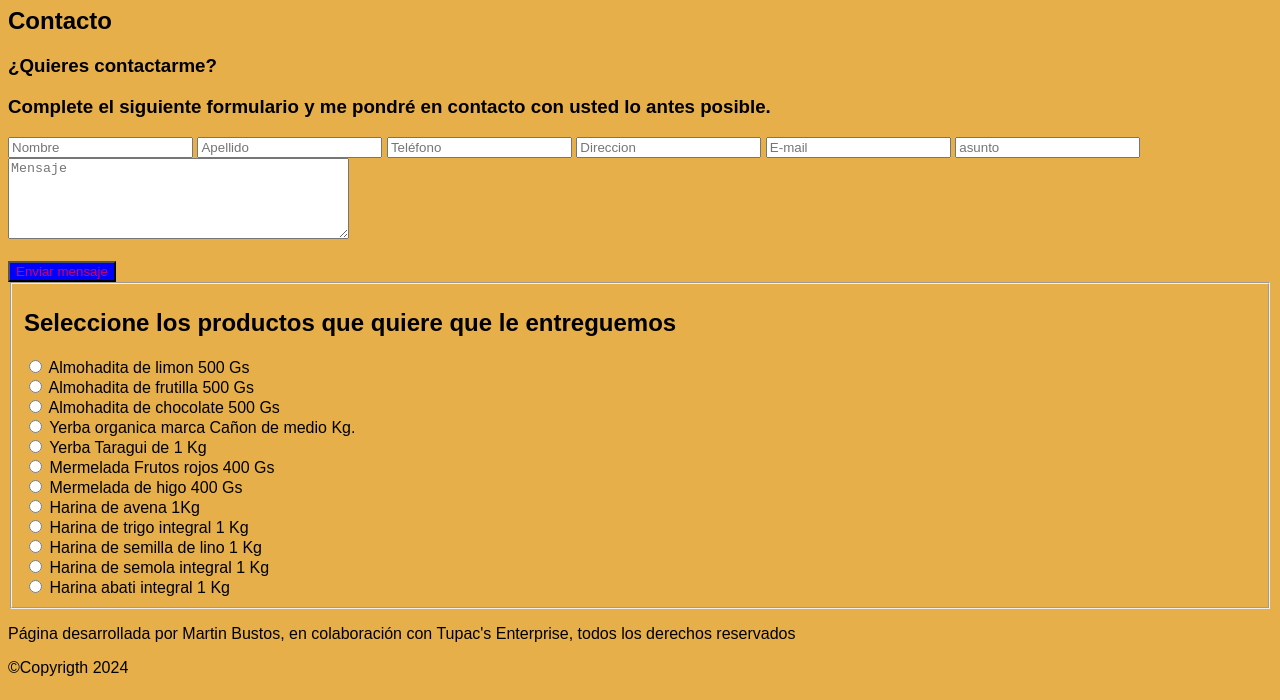
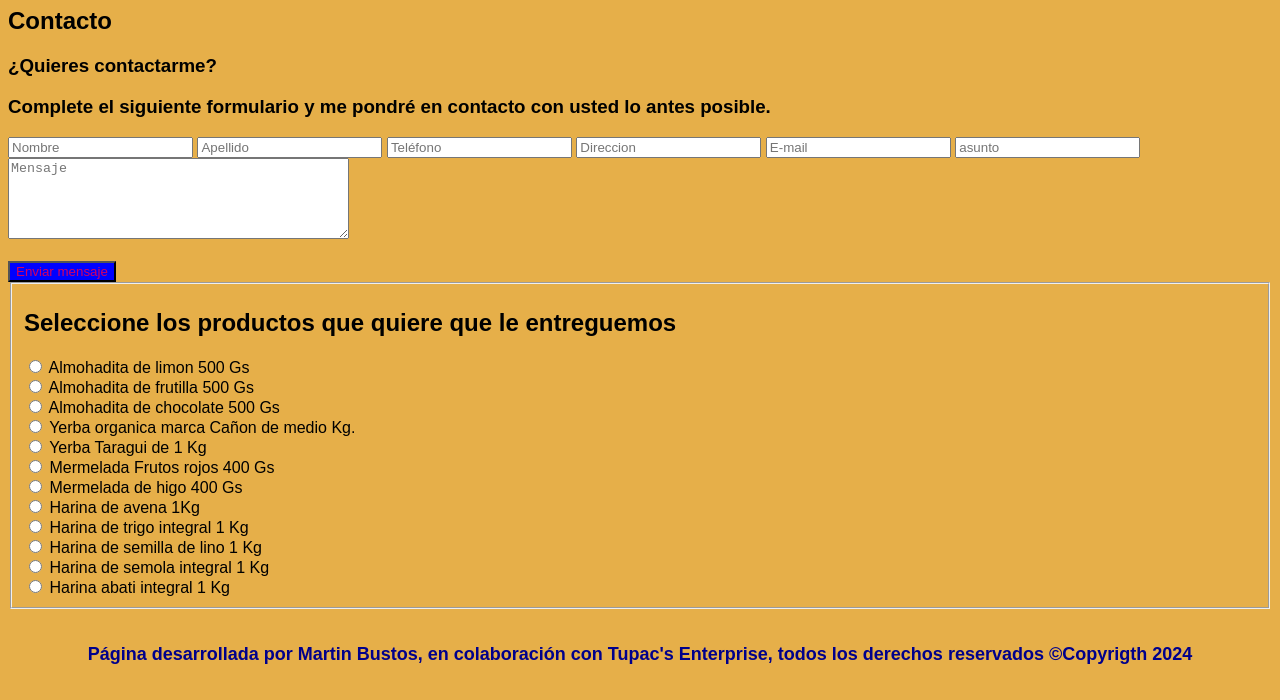
Before and after one commit to TinchoBus/Proyecto-Tiendita, a plain HTML site: page contacto.html in a window 1280 px wide. Shown: the part 262-962 px from the top of the page. Drawn offline with Linux system fonts and the light colour scheme.

Commit message:
modificaciones varias

```diff
--- a/contacto.css
+++ b/contacto.css
@@ -24,3 +24,11 @@ button{
   width: 15%;
 
 }
+.footer__rodape{
+  text-align: center;
+  font-size: 18px;
+  margin: 35px; /* para desplazar hacia abajo una linea*/
+  color: darkblue;
+  font-weight: bolder;
+
+}
--- a/contacto.html
+++ b/contacto.html
@@ -71,12 +71,12 @@
             </div>
         </div>
     <div>
-    <section class="footer">
-        <div class="footer__rodape">
-            <p> Página desarrollada por Martin Bustos, en colaboración con Tupac's Enterprise, todos los derechos reservados</p>
-            <p> &copy;Copyrigth 2024</p>
-        </div>
-    </section>
+        <section class="footer">
+            <div class="footer__rodape">
+                <span> Página desarrollada por Martin Bustos, en colaboración con Tupac's Enterprise, todos los derechos reservados</span>
+                <span> &copy;Copyrigth 2024</span>
+            </div>
+        </section>
 
 
 </body>
--- a/style.css
+++ b/style.css
@@ -78,21 +78,24 @@ nav a:hover{
   font-weight: bold;
 
 }
-p{
+span{
   text-align: center;
-  font-size: 30px;
+  font-size: 15px;
   font-weight: bold;
 
 }
 #mision{
 
-  color:#000000;
+  color:#050b5a;
 
 }
 #mision:hover {
 
   background: darkorange;
-  transform: scale(1.2);
+  font-size: 15px;
+  font-weight: bold;
+
+
 }
 br{
   margin-top: 50px;
@@ -139,3 +142,11 @@ video {
 
 
 }
+.footer__rodape{
+  text-align: center;
+  font-size: 18px;
+  margin: 35px; /* para desplazar hacia abajo una linea*/
+  color: darkblue;
+  font-weight: bolder;
+
+}
```
Also changed, not shown: index.html (+5 -5 lines).
